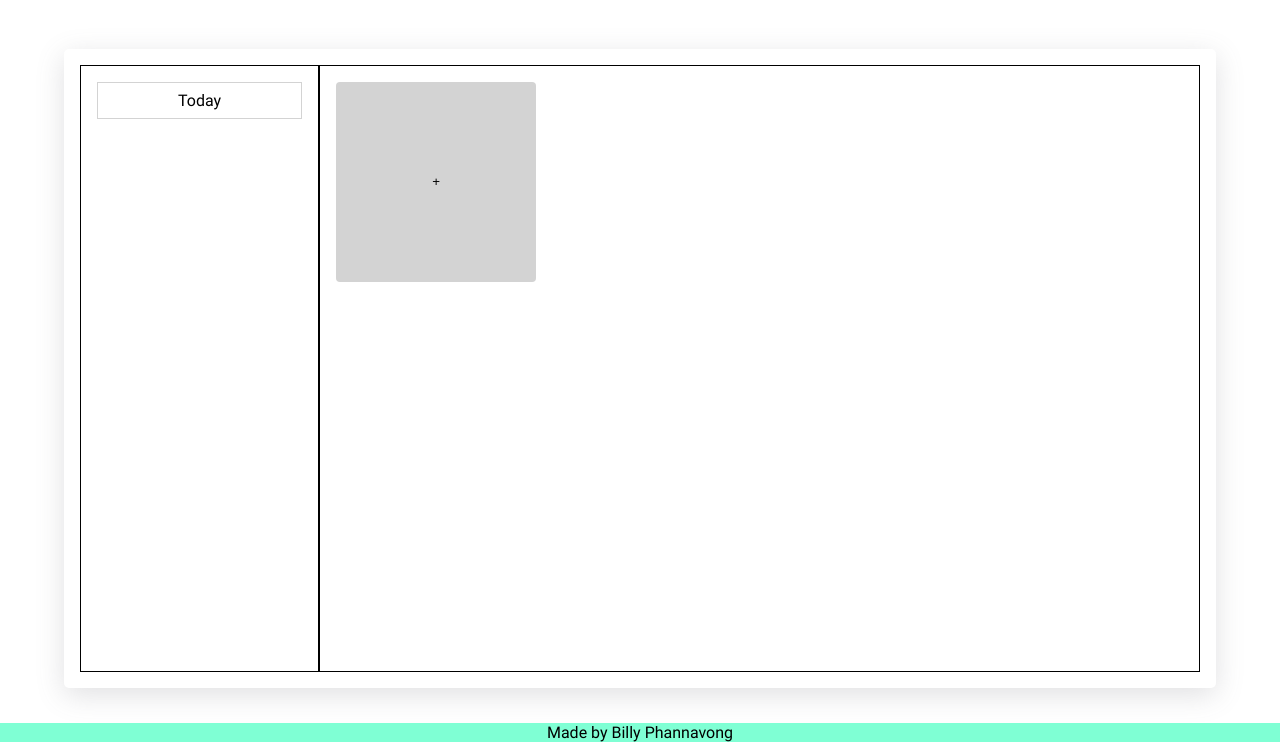
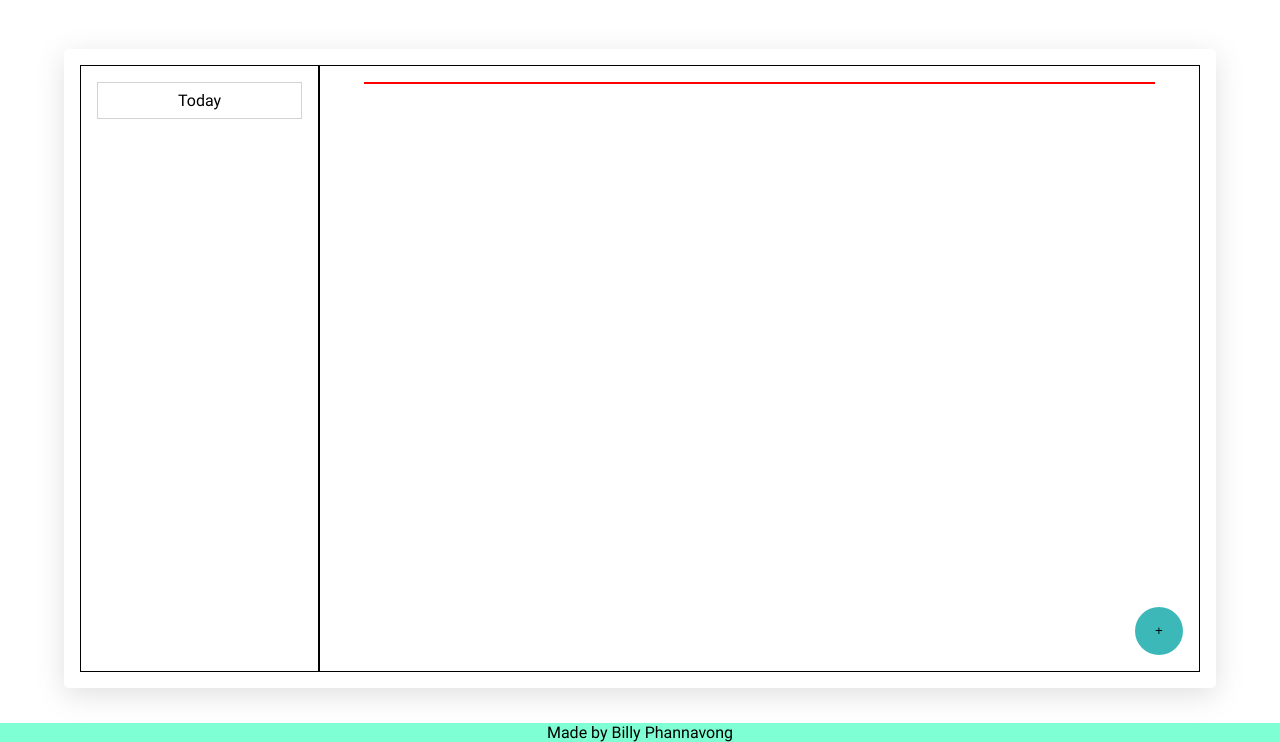
Before and after one commit to bphannavong/todo-list, a website built with webpack: page src/template.html in a window 1280 px wide. Shown: the part 58-800 px from the top of the page. Built offline with nearby package versions, Linux system fonts and the light colour scheme.

Commit message:
Add scrolling and styling for main todos

```diff
--- a/src/displayTodos.js
+++ b/src/displayTodos.js
@@ -2,18 +2,20 @@ import Todo from './todo.js'
 
 const todoArr = [new Todo('steve', 'a', 'v', 'v', 'notes')];
 
-const content = document.getElementById('current');
+const content = document.getElementById('todos');
 export default function makeCard() {
-    for (const i in todoArr){
+    for (const item of todoArr){
         const element = document.createElement('div');
         element.classList.add('card');
 
-        for (const prop in i) {
+        for (const prop in item) {
             const component = document.createElement('div');
-            component.innerHTML = i[prop];
+            component.innerHTML = item[prop];
             element.appendChild(component);
         }
 
         content.appendChild(element);
     }
 }
+
+//send out signal that new todo created event
--- a/src/styles.css
+++ b/src/styles.css
@@ -58,6 +58,7 @@ main {
 
 #projects {
     display: grid;
+
     gap: 1rem;
     margin: 1rem;
 }
@@ -82,26 +83,44 @@ main {
 #main-content {
     display: grid;
     place-items: start;
+    overflow: scroll;
 }
 
 #main-content button {
+    place-self: end;
+    margin: 1rem;
     border: none;
-    border-radius: 4px;
-    height: 200px;
-    width: 200px;
-    background: lightgray;
+    border-radius: 50%;
+    width: 3rem;
+    height: 3rem;
+    background: rgb(60, 184, 184);
 }
 
-#current {
+#todos {
+    display: grid;
+    justify-self: center;
+
+
+    border: 1px solid red;
+    width: 90%;
+
+    gap: 1rem;
     margin: 1rem;
 }
 
 .card {
+    display: grid;
     border: 1px solid black;
-    width: 200px;
-    height: 200px;
+
+    width: 100%;
+
+    place-items: center;
     padding: 1rem;
 }
+
+
+
+
 /* Footer */
 #footer {
     text-align: center;
--- a/src/template.html
+++ b/src/template.html
@@ -18,9 +18,10 @@
                 </div>
             </div>
             <div id="main-content">
-                <div id="current">
-                    <button type="button"> + </button>
+                <div id="todos">
+
                 </div>
+                <button type="button"> + </button>
             </div>
         </div>
         <div id="footer">Made by Billy Phannavong</div>
```
Also changed, not shown: dist/bundle.js, dist/index.html, 1 other file.
